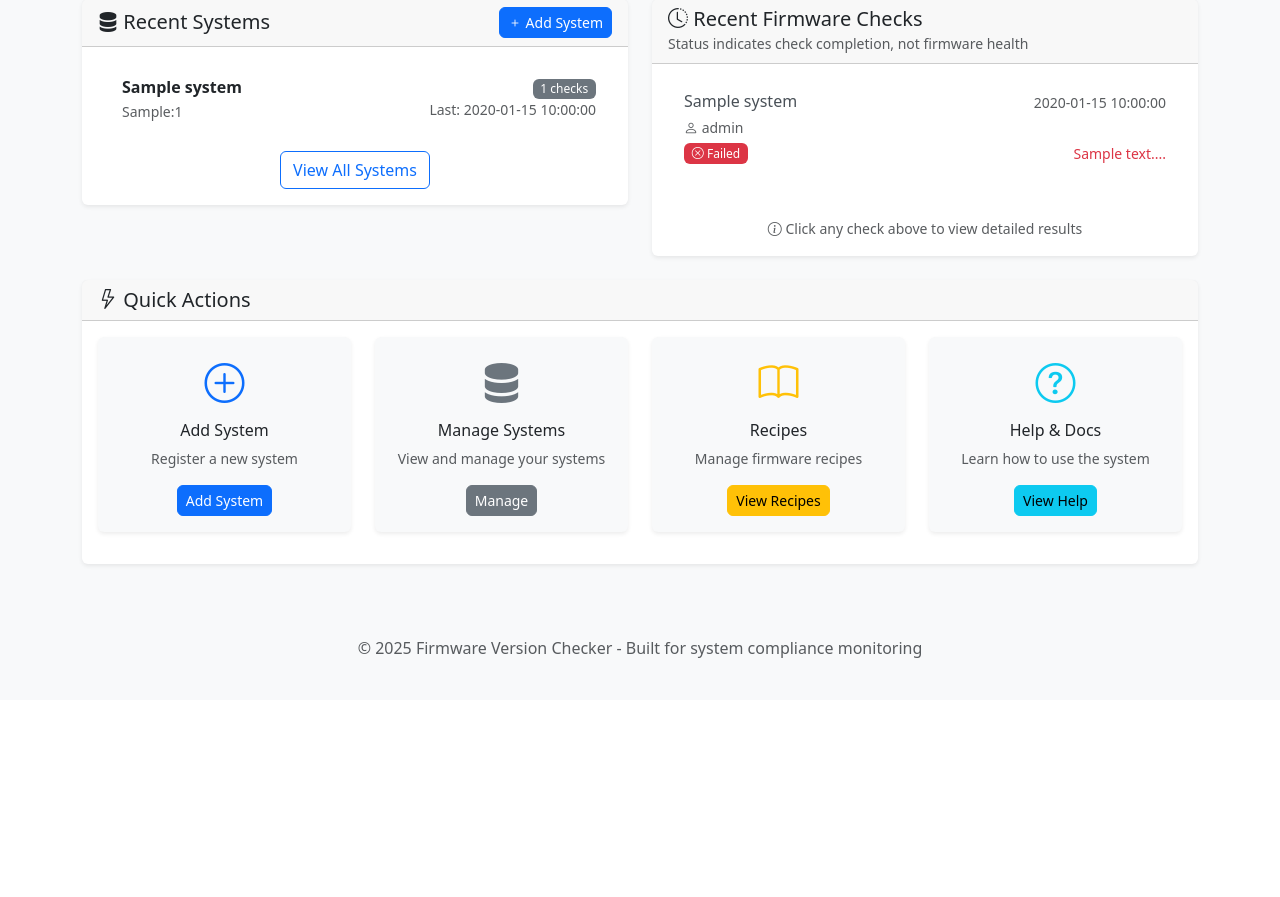
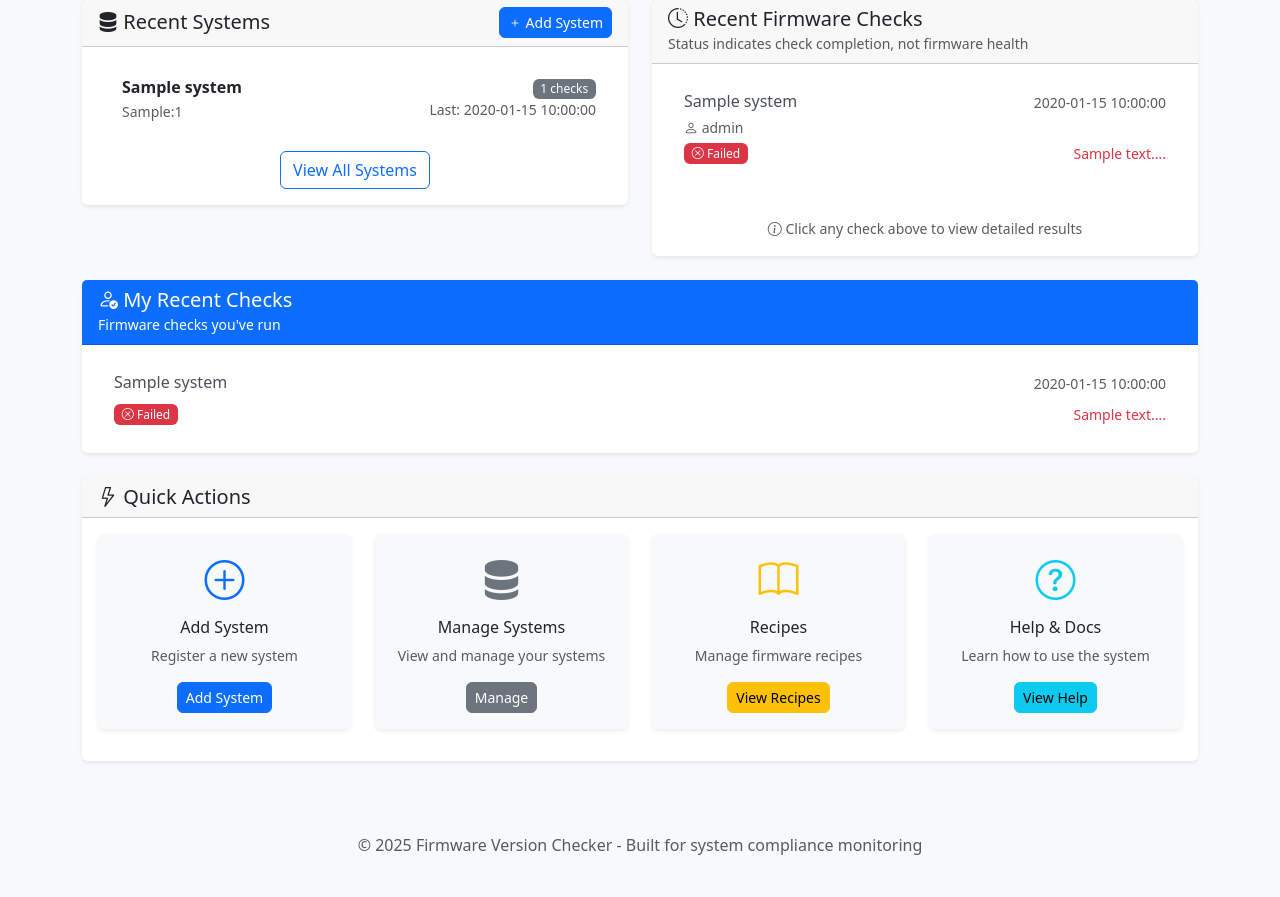
Before and after one commit to JarrettJones/Compliance, a Flask app: page / in a window 1280 px wide. Shown: the part 316-1213 px from the top of the page. Before the commit the page ends 974 px from the top, so only its background shows below. Run offline with Flask 3, Linux system fonts and the light colour scheme; the visitor is signed in with stand-in values (Sample User, id 1); data comes from the database, SQL or seed files in the repository; tables that the repository leaves empty hold one stand-in row (values such as "Sample post").

Commit message:
Add 'My Recent Checks' section and system creator filter
- Added 'My Recent Checks' card on dashboard showing user's last 10 firmware checks
- Added 'Created By' filter on systems page to filter by system creator
- Added 'My Systems' option to quickly show only systems created by current user
- Filter preferences (including creator filter) are saved to localStorage
- Backend provides list of users who have created systems for filter dropdown

```diff
--- a/firmware-checker/app.py
+++ b/firmware-checker/app.py
@@ -1724,6 +1724,20 @@ def index():
         # Convert to dict for easier template access
         firmware_by_category = {row['category']: row['count'] for row in firmware_types}
 
+        # Get current user's recent checks
+        user_id = session.get('user_id')
+        my_recent_checks = []
+        if user_id:
+            my_recent_checks = conn.execute(f'''
+                SELECT fc.*, s.name as system_name, s.description as system_description
+                FROM firmware_checks fc
+                JOIN systems s ON fc.system_id = s.id
+                WHERE fc.user_id = ?
+                {' AND ' + program_filter.replace('WHERE ', '') if program_filter else ''}
+                ORDER BY fc.check_date DESC
+                LIMIT 10
+            ''', [user_id] + program_params).fetchall()
+
         stats = {
             'total_systems': conn.execute(f'SELECT COUNT(*) as count FROM systems s {program_filter}', program_params).fetchone()['count'],
             'total_checks': conn.execute(f'''
@@ -1735,7 +1749,8 @@ def index():
             'total_recipes': conn.execute(f'SELECT COUNT(*) as count FROM firmware_recipes fr {program_filter.replace("s.program_id", "fr.program_id")}', program_params).fetchone()['count'],
             'total_firmware_types': firmware_types_count,
             'recent_systems': systems,
-            'recent_checks': recent_checks
+            'recent_checks': recent_checks,
+            'my_recent_checks': my_recent_checks
         }
 
     return render_template('index.html', stats=stats, firmware_by_category=firmware_by_category)
@@ -2172,10 +2187,18 @@ def systems():
             ORDER BY s.name
         ''').fetchall()
 
+        # Get list of users who have created systems
+        creators = conn.execute('''
+            SELECT DISTINCT u.id as user_id, u.username, u.first_name, u.last_name
+            FROM users u
+            INNER JOIN systems s ON u.id = s.created_by
+            ORDER BY u.first_name, u.last_name, u.username
+        ''').fetchall()
+
     # Convert Row objects to dictionaries for JSON serialization
     systems_list = [dict(row) for row in systems_rows]
 
-    return render_template('systems.html', systems=systems_list)
+    return render_template('systems.html', systems=systems_list, creators=creators)
 
 @app.route('/systems/add', methods=['GET', 'POST'])
 @editor_required
--- a/firmware-checker/templates/index.html
+++ b/firmware-checker/templates/index.html
@@ -369,6 +369,52 @@
     </div>
 </div>
 
+<!-- My Recent Checks -->
+{% if stats.my_recent_checks %}
+<div class="row mb-4">
+    <div class="col-12">
+        <div class="card">
+            <div class="card-header bg-primary text-white">
+                <h5 class="mb-0"><i class="bi bi-person-check"></i> My Recent Checks</h5>
+                <small>Firmware checks you've run</small>
+            </div>
+            <div class="card-body">
+                <div class="list-group list-group-flush">
+                    {% for check in stats.my_recent_checks %}
+                        <a href="{% if check.status == 'running' %}{{ url_for('check_firmware', system_id=check.system_id) }}{% else %}{{ url_for('check_result', check_id=check.id) }}{% endif %}" class="list-group-item list-group-item-action">
+                            <div class="d-flex w-100 justify-content-between">
+                                <div>
+                                    <h6 class="mb-1">{{ check.system_name }}</h6>
+                                    {% if check.system_description and 'Host:' in check.system_description %}
+                                        {% set host_part = check.system_description.split('Host:')[1].split('|')[0].strip() %}
+                                        <small class="text-muted">{{ host_part }}</small>
+                                    {% endif %}
+                                </div>
+                                <small class="text-muted">{{ check.check_date[:19] }}</small>
+                            </div>
+                            <div class="d-flex justify-content-between align-items-center mt-2">
+                                <span class="badge bg-{{ 'warning' if check.status == 'running' else ('success' if check.status == 'success' else 'danger') }}">
+                                    {% if check.status == 'running' %}
+                                        <i class="bi bi-clock"></i> Running
+                                    {% elif check.status == 'success' %}
+                                        <i class="bi bi-check-circle"></i> Completed
+                                    {% else %}
+                                        <i class="bi bi-x-circle"></i> Failed
+                                    {% endif %}
+                                </span>
+                                {% if check.error_message %}
+                                    <small class="text-danger">{{ check.error_message[:50] }}...</small>
+                                {% endif %}
+                            </div>
+                        </a>
+                    {% endfor %}
+                </div>
+            </div>
+        </div>
+    </div>
+</div>
+{% endif %}
+
 <!-- Quick Actions -->
 <div class="row">
     <div class="col-12">
```
Also changed, not shown: firmware-checker/templates/systems.html (+44 -3 lines).
